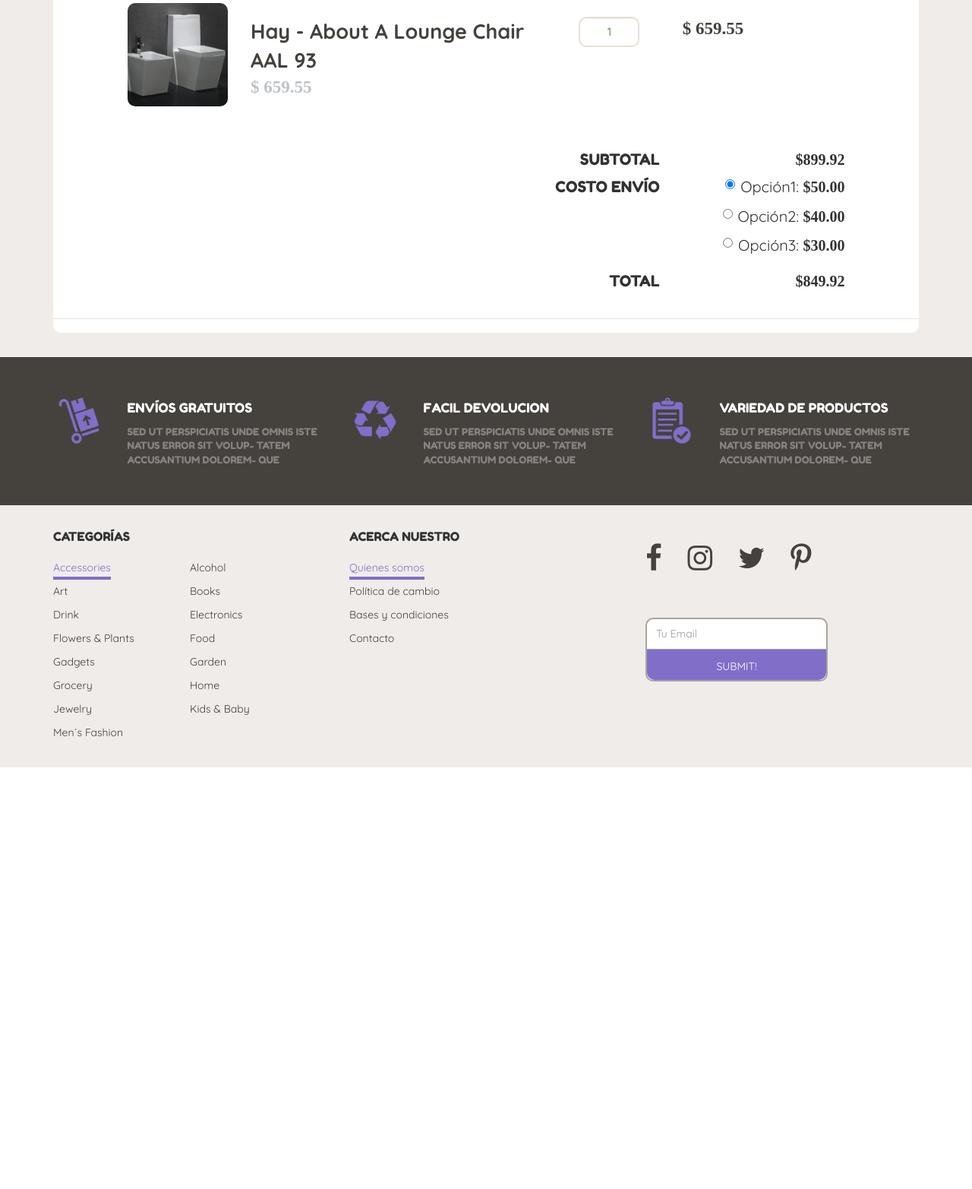
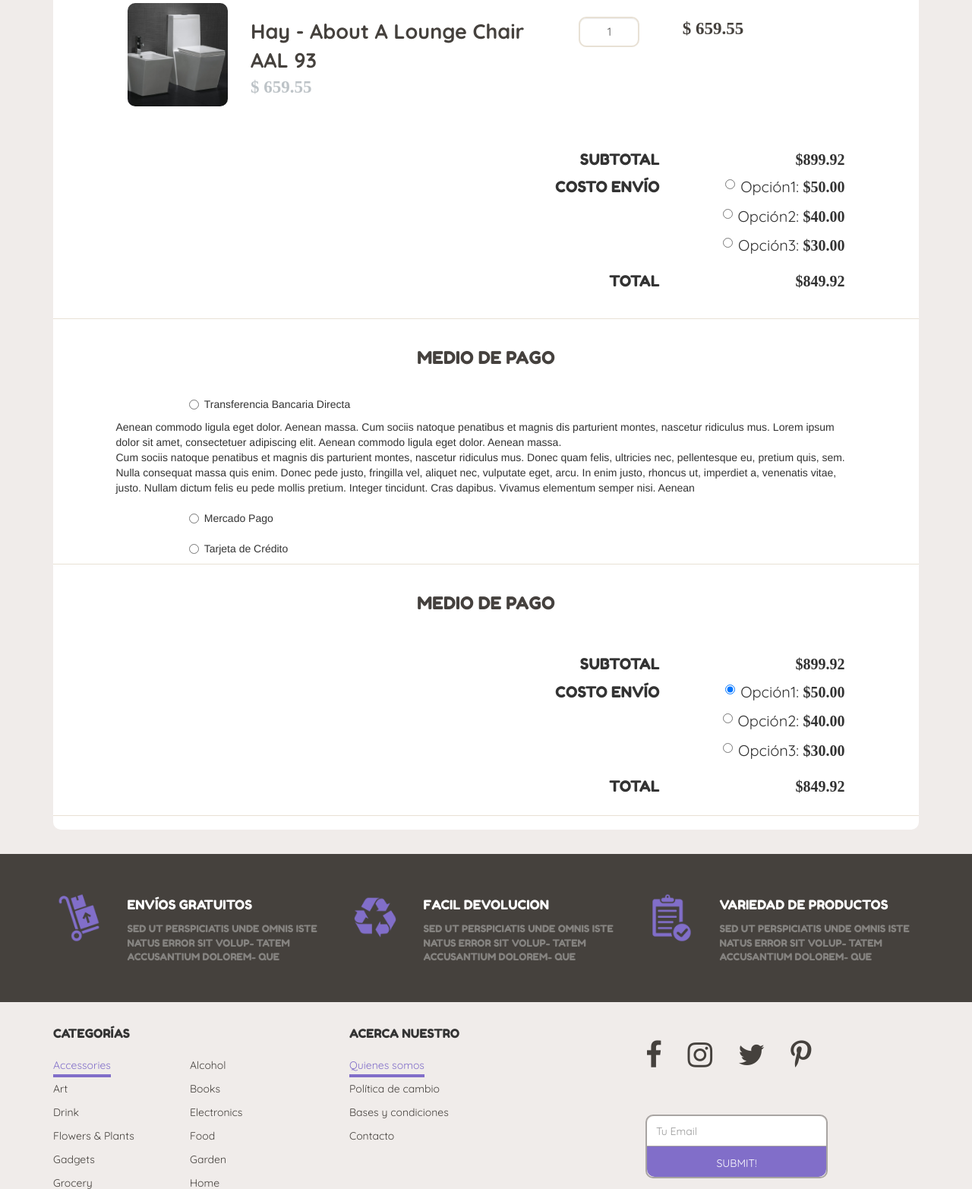
Before and after one commit to paltalab/cd, a PHP site: page /checkout.php in a window 1280 px wide. Shown: the part 1210-2775 px from the top of the page at 76% size. Before the commit the page ends 2220 px from the top, so only its background shows below. Run offline with PHP 8.4, Linux system fonts and the light colour scheme; some libraries are stand-ins or nearby versions; some web fonts are replaced.

Commit message:
checkout

```diff
--- a/checkout.php
+++ b/checkout.php
@@ -43,6 +43,24 @@
                                 </div>
                              </div>
                         </div>
+                        <div class="checkout-content-medios-pagos">
+                            <div class="title">MEDIO DE PAGO</div>
+                            <div class="row">
+                                <div class="col-sm-10 col-sm-offset-1">
+                                    <?php include('inc/checkout-pagos.php'); ?>
+                                </div>
+                             </div>
+                        </div>
+                        <div class="checkout-content-medios-pagos">
+                            <div class="title">MEDIO DE PAGO</div>
+                            <div class="row">
+                                <div class="col-sm-10 col-sm-offset-1">
+                                    <?php include('inc/checkout-detalle.php'); ?>
+                                </div>
+                             </div>
+                        </div>
+
+
 
                     </div>
                 </div>
--- a/css/theme.less
+++ b/css/theme.less
@@ -541,3 +541,12 @@
     padding-top: 10px;
     padding-bottom: 10px;
 }
+.checkout-content-medios-pagos{
+    margin-left: -18px;
+    margin-right: -18px;
+    border-bottom: solid 1px @input-border;
+    padding-top: 10px;
+    .title{
+        .form-title;
+    }
+}
--- /dev/null
+++ b/inc/checkout-pagos.php
@@ -0,0 +1,76 @@
+                        <div class="row checkout-pagos-row">
+                            <div class="col-sm-1"></div>
+                            <div class="col-sm-9">
+                            	<div class="radio">
+                            		<label>
+                            			<input type="radio"  id="btnpagoIdTransferencia"
+                            				value="1"
+		                                    data-toggle="collapse"
+		                                    ref="#pagoIdTransferencia"
+		                                    aria-expanded="true"
+		                                    aria-controls="pagoIdTransferencia">
+                                     Transferencia Bancaria Directa
+                            		</label>
+                            	</div>
+                            </div>
+                            <div class="col-sm-2"></div>
+                        </div>
+                        <div class="row checkout-pagos-detalle collapse in" id="pagoIdTransferencia" ref="1">
+                          <div class="fix">
+                            <p>Aenean commodo ligula eget dolor. Aenean massa. Cum sociis natoque penatibus et magnis dis parturient montes, nascetur ridiculus mus.
+Lorem ipsum dolor sit amet, consectetuer adipiscing elit. Aenean commodo ligula eget dolor. Aenean massa. <br/>
+Cum sociis natoque penatibus et magnis dis parturient montes, nascetur ridiculus mus. Donec quam felis, ultricies nec, pellentesque eu, pretium quis, sem. Nulla consequat massa quis enim. Donec pede justo, fringilla vel, aliquet nec, vulputate eget, arcu. In enim justo, rhoncus ut, imperdiet a, venenatis vitae, justo. Nullam dictum felis eu pede mollis pretium. Integer tincidunt. Cras dapibus. Vivamus elementum semper nisi. Aenean
+</p>
+                          </div>
+                        </div>
+                        <div class="row checkout-pagos-row">
+                            <div class="col-sm-1"></div>
+                            <div class="col-sm-9">
+                            	<div class="radio">
+                            		<label>
+                            			<input type="radio"
+                            				id="btnpagoIdMercadoPago"
+                            				value="2"
+		                                    ref="#pagoIdMercadoPago"
+		                                    aria-expanded="false"
+		                                    aria-controls="pagoIdMercadoPago">
+                                     Mercado Pago
+                            		</label>
+                            	</div>
+                            </div>
+                            <div class="col-sm-2"></div>
+                        </div>
+                        <div class="row checkout-pagos-detalle collapse " id="pagoIdMercadoPago" ref="2">
+                          <div class="fix">
+                            <p>Aenean commodo ligula eget dolor. Aenean massa. Cum sociis natoque penatibus et magnis dis parturient montes, nascetur ridiculus mus.
+Lorem ipsum dolor sit amet, consectetuer adipiscing elit. Aenean commodo ligula eget dolor. Aenean massa. <br/>
+Cum sociis natoque penatibus et magnis dis parturient montes, nascetur ridiculus mus. Donec quam felis, ultricies nec, pellentesque eu, pretium quis, sem. Nulla consequat massa quis enim. Donec pede justo, fringilla vel, aliquet nec, vulputate eget, arcu. In enim justo, rhoncus ut, imperdiet a, venenatis vitae, justo. Nullam dictum felis eu pede mollis pretium. Integer tincidunt. Cras dapibus. Vivamus elementum semper nisi. Aenean
+</p>
+                          </div>
+                        </div>
+                        <div class="row checkout-pagos-row">
+                            <div class="col-sm-1"></div>
+                            <div class="col-sm-9">
+                            	<div class="radio">
+                            		<label>
+                            			<input type="radio"  id="btnpagoIdTarjeta"
+                            				value="3"
+	                            			role="button"
+		                                    data-toggle="collapse"
+		                                    ref="#pagoIdTarjeta"
+		                                    aria-expanded="true"
+		                                    aria-controls="pagoIdTarjeta">
+                                     Tarjeta de Crédito
+                            		</label>
+                            	</div>
+                            </div>
+                            <div class="col-sm-2"></div>
+                        </div>
+                        <div class="row checkout-pagos-detalle collapse " id="pagoIdTarjeta" ref="3">
+                          <div class="fix">
+                            <p>Aenean commodo ligula eget dolor. Aenean massa. Cum sociis natoque penatibus et magnis dis parturient montes, nascetur ridiculus mus.
+Lorem ipsum dolor sit amet, consectetuer adipiscing elit. Aenean commodo ligula eget dolor. Aenean massa. <br/>
+Cum sociis natoque penatibus et magnis dis parturient montes, nascetur ridiculus mus. Donec quam felis, ultricies nec, pellentesque eu, pretium quis, sem. Nulla consequat massa quis enim. Donec pede justo, fringilla vel, aliquet nec, vulputate eget, arcu. In enim justo, rhoncus ut, imperdiet a, venenatis vitae, justo. Nullam dictum felis eu pede mollis pretium. Integer tincidunt. Cras dapibus. Vivamus elementum semper nisi. Aenean
+</p>
+                          </div>
+                        </div>
--- a/js/jsevents.js
+++ b/js/jsevents.js
@@ -7,6 +7,7 @@
   activarPlaceHolder();  //Funcionalidad del Placeholder
   activarDopdownCategorias(); //Dropdown de Categorias
   activarMasMenosFaq();   // + - en FAQ
+  activarMasMenosFormasDePago();   // + - en FAQ
 });
 
 /*******************************************************************************
@@ -77,7 +78,16 @@
             $("#btn"+$(this).attr("id")).removeClass("abierto");
         });
 }
-
+function activarMasMenosFormasDePago(){
+        $('.checkout-pagos-detalle').on('show.bs.collapse', function () {
+           // $(".checkout-pagos-row input").removeAttr("checked");
+            $("input[value='"+$(this).attr("ref")+"']").prop("checked",true);
+            $("#btn"+$(this).attr("id")).addClass("abierto");
+        });
+        $('.checkout-pagos-detalle').on('hide.bs.collapse', function () {
+           // $("#btn"+$(this).attr("id")).removeClass("abierto").removeAttr("checked");
+        });
+}
 
 /*******************************************************************************
 SLIDER
```
Also changed, not shown: css/theme.css.
